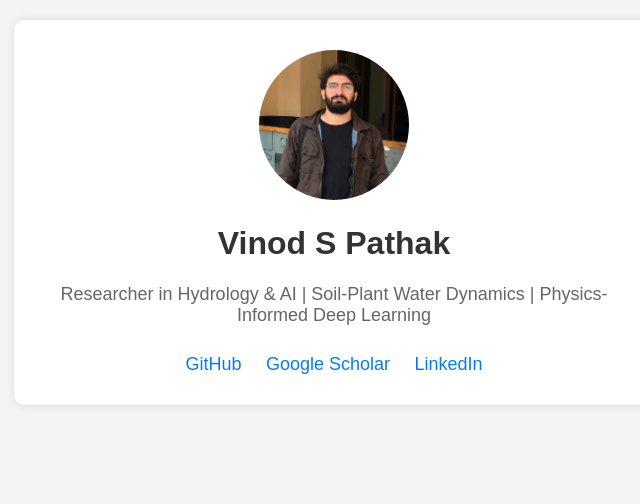
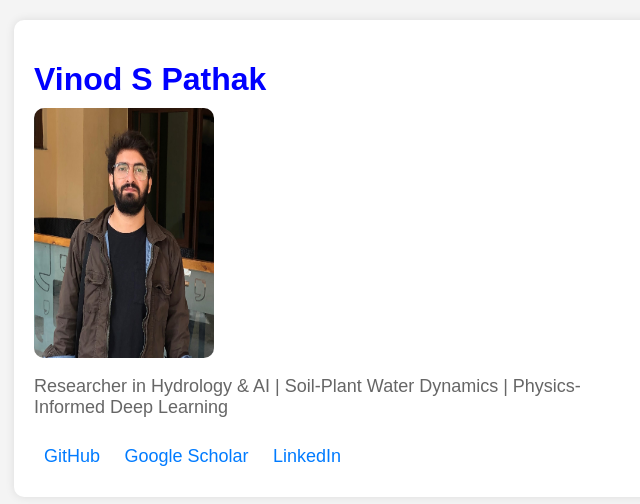
Before and after one commit to vinodspathak/vinodspathak.github.io, a plain HTML site: page index.html in a window 1280 px wide. Shown: the whole page, without its empty margins (306-946 px from the left). Drawn offline with Linux system fonts and the light colour scheme.

Commit message:
Update profile layout.html

```diff
--- a/index.html
+++ b/index.html
@@ -7,27 +7,30 @@
     <style>
         body {
             font-family: Arial, sans-serif;
-            text-align: center;
             background-color: #f4f4f4;
             margin: 0;
             padding: 20px;
+            display: flex;
+            justify-content: center;
         }
         .container {
             max-width: 600px;
             background: white;
             padding: 20px;
-            margin: auto;
             border-radius: 10px;
             box-shadow: 0px 0px 10px rgba(0, 0, 0, 0.1);
+            text-align: left;
         }
         img {
-            width: 150px;
-            height: 150px;
-            border-radius: 50%;
+            width: 180px;  /* Adjust width for portrait */
+            height: 250px; /* Adjust height for portrait */
+            border-radius: 10px; /* Slightly rounded corners */
             margin-top: 10px;
+            display: block;
         }
         h1 {
-            color: #333;
+            color: blue; /* Changed name color to blue */
+            margin-bottom: 10px;
         }
         p {
             font-size: 18px;
@@ -44,8 +47,8 @@
 </head>
 <body>
     <div class="container">
-        <img src="profile.jpg" alt="Vinod S Pathak">
-        <h1>Vinod S Pathak</h1>
+        <h1>Vinod S Pathak</h1> <!-- Name moved to the left -->
+        <img src="profile.jpg" alt="Vinod S Pathak"> <!-- Profile picture below name, now portrait -->
         <p>Researcher in Hydrology & AI | Soil-Plant Water Dynamics | Physics-Informed Deep Learning</p>
         <div class="links">
             <a href="https://github.com/vinodspathak" target="_blank">GitHub</a>
```
